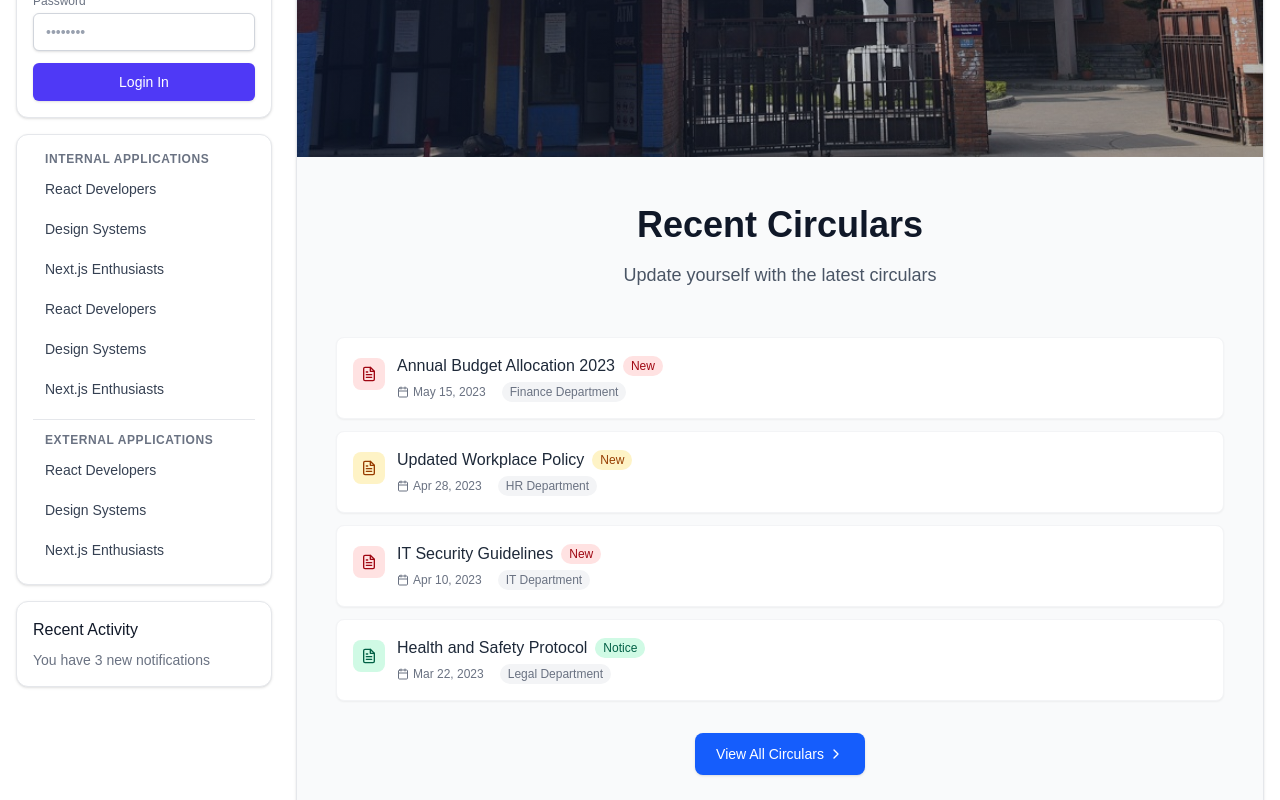
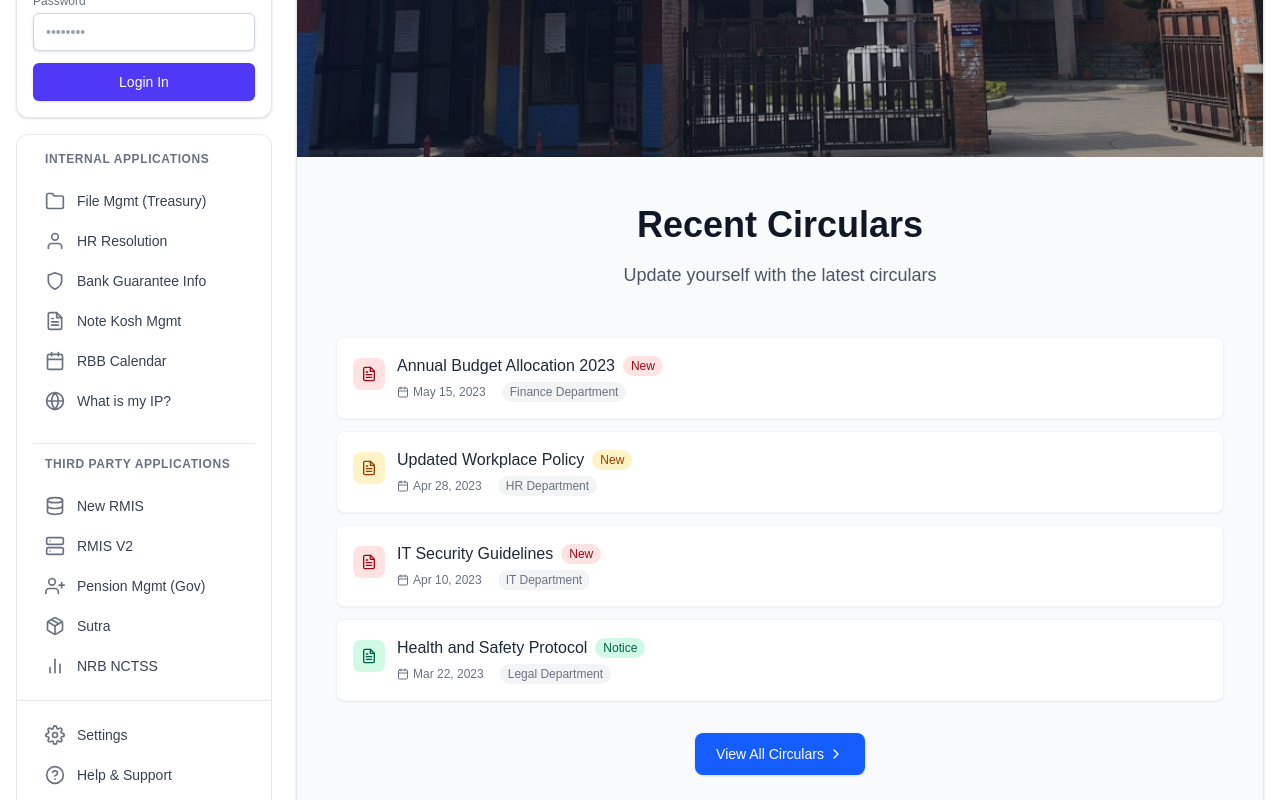
Before and after one commit to amttmg/rbb-intranet-design, a Next.js app: page / in a window 1280 px wide. Shown: the part 620-1420 px from the top of the page. Built offline with nearby package versions, Linux system fonts and the light colour scheme.

Commit message:
sidebar design

```diff
--- a/src/app/sidebar.tsx
+++ b/src/app/sidebar.tsx
@@ -1,5 +1,5 @@
 import Link from "next/link";
-import { FiHome, FiPhone, FiPieChart, FiDownload, FiFolder, FiBarChart2 } from "react-icons/fi";
+import { FiHome, FiPhone, FiPieChart, FiDownload, FiFolder, FiBarChart2, FiUser, FiShield, FiFileText, FiCalendar, FiGlobe, FiDatabase, FiServer, FiUserPlus, FiPackage, FiSettings, FiHelpCircle } from "react-icons/fi";
 import { BiCalculator, BiNotification } from "react-icons/bi";
 import { BsFillBuildingFill } from "react-icons/bs";
 
@@ -90,54 +90,72 @@ export default function Sidebar() {
                     </button>
                 </form>
             </div>
-            <div className="bg-white dark:bg-gray-800 rounded-xl shadow-sm p-4 border border-gray-200 dark:border-gray-700 mb-4">
+            <div className="w-64 bg-white dark:bg-gray-800 border rounded-xl border-gray-200 dark:border-gray-700 flex flex-col">
+
+                {/* Scrollable Content */}
+                <div className="flex-1 overflow-y-auto p-4 space-y-6">
+                    {/* Internal Applications Section */}
                     <div className="space-y-1">
-                    <h3 className="px-3 text-xs font-semibold text-gray-500 dark:text-gray-400 uppercase tracking-wider">
+                        <h3 className="mb-4 px-3 text-xs font-semibold text-gray-500 dark:text-gray-400 uppercase tracking-wider">
                             Internal Applications
                         </h3>
-                    <Link href="/community/react" className="block px-3 py-2 text-sm font-medium text-gray-700 dark:text-gray-300 hover:bg-gray-100 dark:hover:bg-gray-700/50 rounded-lg transition-colors">
-                        React Developers
+                        {[
+                            { name: "File Mgmt (Treasury)", icon: <FiFolder className="w-5 h-5 text-gray-500 dark:text-gray-400 group-hover:text-indigo-600 dark:group-hover:text-indigo-400" /> },
+                            { name: "HR Resolution", icon: <FiUser className="w-5 h-5 text-gray-500 dark:text-gray-400 group-hover:text-indigo-600 dark:group-hover:text-indigo-400" /> },
+                            { name: "Bank Guarantee Info", icon: <FiShield className="w-5 h-5 text-gray-500 dark:text-gray-400 group-hover:text-indigo-600 dark:group-hover:text-indigo-400" /> },
+                            { name: "Note Kosh Mgmt", icon: <FiFileText className="w-5 h-5 text-gray-500 dark:text-gray-400 group-hover:text-indigo-600 dark:group-hover:text-indigo-400" /> },
+                            { name: "RBB Calendar", icon: <FiCalendar className="w-5 h-5 text-gray-500 dark:text-gray-400 group-hover:text-indigo-600 dark:group-hover:text-indigo-400" /> },
+                            { name: "What is my IP?", icon: <FiGlobe className="w-5 h-5 text-gray-500 dark:text-gray-400 group-hover:text-indigo-600 dark:group-hover:text-indigo-400" /> }
+                        ].map((app, index) => (
+                            <Link
+                                href="#"
+                                key={index}
+                                className="flex items-center gap-3 px-3 py-2 text-sm font-medium rounded-lg text-gray-700 dark:text-gray-300 hover:bg-gray-100 dark:hover:bg-gray-700/50 transition-colors group"
+                            >
+                                {app.icon}
+                                <span>{app.name}</span>
                             </Link>
-                    <Link href="/community/design" className="block px-3 py-2 text-sm font-medium text-gray-700 dark:text-gray-300 hover:bg-gray-100 dark:hover:bg-gray-700/50 rounded-lg transition-colors">
-                        Design Systems
-                    </Link>
-                    <Link href="/community/nextjs" className="block px-3 py-2 text-sm font-medium text-gray-700 dark:text-gray-300 hover:bg-gray-100 dark:hover:bg-gray-700/50 rounded-lg transition-colors">
-                        Next.js Enthusiasts
-                    </Link>
-                    <Link href="/community/react" className="block px-3 py-2 text-sm font-medium text-gray-700 dark:text-gray-300 hover:bg-gray-100 dark:hover:bg-gray-700/50 rounded-lg transition-colors">
-                        React Developers
-                    </Link>
-                    <Link href="/community/design" className="block px-3 py-2 text-sm font-medium text-gray-700 dark:text-gray-300 hover:bg-gray-100 dark:hover:bg-gray-700/50 rounded-lg transition-colors">
-                        Design Systems
-                    </Link>
-                    <Link href="/community/nextjs" className="block px-3 py-2 text-sm font-medium text-gray-700 dark:text-gray-300 hover:bg-gray-100 dark:hover:bg-gray-700/50 rounded-lg transition-colors">
-                        Next.js Enthusiasts
-                    </Link>
+                        ))}
                     </div>
+
+                    {/* Divider */}
                     <div className="border-t border-gray-200 dark:border-gray-700 my-3"></div>
 
+                    {/* Third Party Applications Section */}
                     <div className="space-y-1">
-                    <h3 className="px-3 text-xs font-semibold text-gray-500 dark:text-gray-400 uppercase tracking-wider">
-                        External Applications
+                        <h3 className="mb-4 px-3 text-xs font-semibold text-gray-500 dark:text-gray-400 uppercase tracking-wider">
+                            Third Party Applications
                         </h3>
-                    <Link href="/community/react" className="block px-3 py-2 text-sm font-medium text-gray-700 dark:text-gray-300 hover:bg-gray-100 dark:hover:bg-gray-700/50 rounded-lg transition-colors">
-                        React Developers
+                        {[
+                            { name: "New RMIS", icon: <FiDatabase className="w-5 h-5 text-gray-500 dark:text-gray-400 group-hover:text-indigo-600 dark:group-hover:text-indigo-400" /> },
+                            { name: "RMIS V2", icon: <FiServer className="w-5 h-5 text-gray-500 dark:text-gray-400 group-hover:text-indigo-600 dark:group-hover:text-indigo-400" /> },
+                            { name: "Pension Mgmt (Gov)", icon: <FiUserPlus className="w-5 h-5 text-gray-500 dark:text-gray-400 group-hover:text-indigo-600 dark:group-hover:text-indigo-400" /> },
+                            { name: "Sutra", icon: <FiPackage className="w-5 h-5 text-gray-500 dark:text-gray-400 group-hover:text-indigo-600 dark:group-hover:text-indigo-400" /> },
+                            { name: "NRB NCTSS", icon: <FiBarChart2 className="w-5 h-5 text-gray-500 dark:text-gray-400 group-hover:text-indigo-600 dark:group-hover:text-indigo-400" /> }
+                        ].map((app, index) => (
+                            <Link
+                                href="#"
+                                key={index}
+                                className="flex items-center gap-3 px-3 py-2 text-sm font-medium rounded-lg text-gray-700 dark:text-gray-300 hover:bg-gray-100 dark:hover:bg-gray-700/50 transition-colors group"
+                            >
+                                {app.icon}
+                                <span>{app.name}</span>
                             </Link>
-                    <Link href="/community/design" className="block px-3 py-2 text-sm font-medium text-gray-700 dark:text-gray-300 hover:bg-gray-100 dark:hover:bg-gray-700/50 rounded-lg transition-colors">
-                        Design Systems
-                    </Link>
-                    <Link href="/community/nextjs" className="block px-3 py-2 text-sm font-medium text-gray-700 dark:text-gray-300 hover:bg-gray-100 dark:hover:bg-gray-700/50 rounded-lg transition-colors">
-                        Next.js Enthusiasts
-                    </Link>
+                        ))}
                     </div>
                 </div>
 
-            {/* Optional: Additional card below sidebar */}
-            <div className="bg-white dark:bg-gray-800 rounded-xl shadow-sm p-4 border border-gray-200 dark:border-gray-700 mt-4">
-                <h3 className="font-medium text-gray-900 dark:text-white mb-2">Recent Activity</h3>
-                <p className="text-sm text-gray-500 dark:text-gray-400">
-                    You have 3 new notifications
-                </p>
+                {/* Footer with quick links */}
+                <div className="p-4 border-t border-gray-200 dark:border-gray-700 space-y-1">
+                    <Link href="#" className="flex items-center gap-3 px-3 py-2 text-sm font-medium rounded-lg text-gray-700 dark:text-gray-300 hover:bg-gray-100 dark:hover:bg-gray-700/50 transition-colors group">
+                        <FiSettings className="w-5 h-5 text-gray-500 dark:text-gray-400 group-hover:text-indigo-600 dark:group-hover:text-indigo-400" />
+                        <span>Settings</span>
+                    </Link>
+                    <Link href="#" className="flex items-center gap-3 px-3 py-2 text-sm font-medium rounded-lg text-gray-700 dark:text-gray-300 hover:bg-gray-100 dark:hover:bg-gray-700/50 transition-colors group">
+                        <FiHelpCircle className="w-5 h-5 text-gray-500 dark:text-gray-400 group-hover:text-indigo-600 dark:group-hover:text-indigo-400" />
+                        <span>Help & Support</span>
+                    </Link>
+                </div>
             </div>
         </div >
     )
```
Lines whose indentation alone changed are shown as unchanged.
